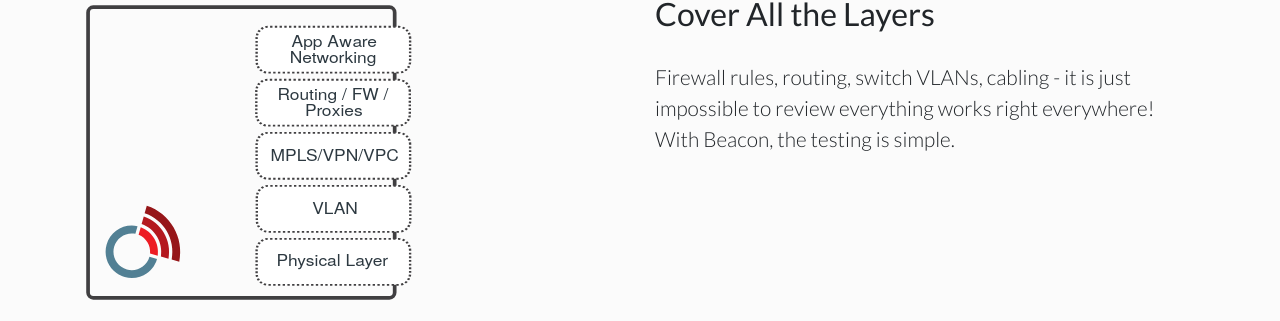
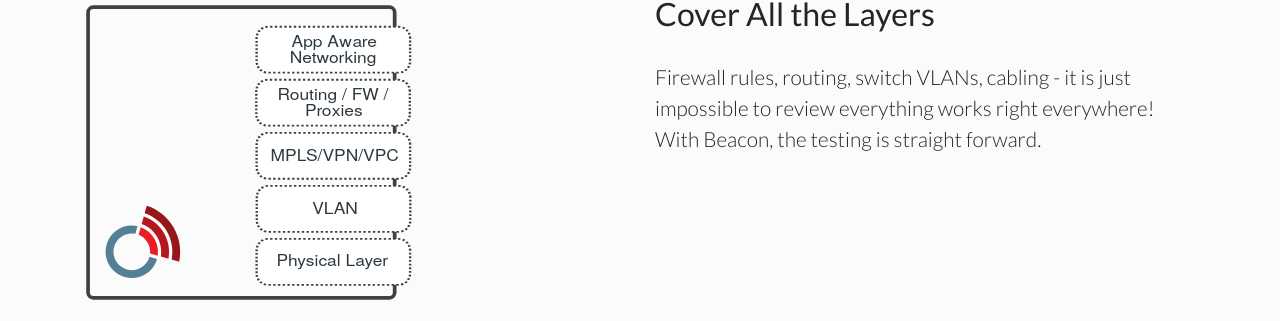
Before and after one commit to sensorfu/sensorfu.github.io, a Jekyll site: the page built from index.html, in a window 1280 px wide and 900 px high, scrolled down 2325 px. Shown: the part 196-517 px from the top of the window. Built offline with Jekyll 4.4.1, drawn with Linux system fonts in a browser that asks for light colours.

Commit message:
Update howitworks.html

```diff
--- a/_includes/howitworks.html
+++ b/_includes/howitworks.html
@@ -45,7 +45,7 @@
           <div class="clearfix"></div>
           <h2 class="section-heading">Cover All the Layers</h2>
           <p class="lead">Firewall rules, routing, switch VLANs, cabling - it is just impossible to review
-            everything works right everywhere! With Beacon, the testing is simple.</p>
+            everything works right everywhere! With Beacon, the testing is straight forward.</p>
         </div>
 
         <div class="col-md-6 mx-auto order-md-1 ">
```
